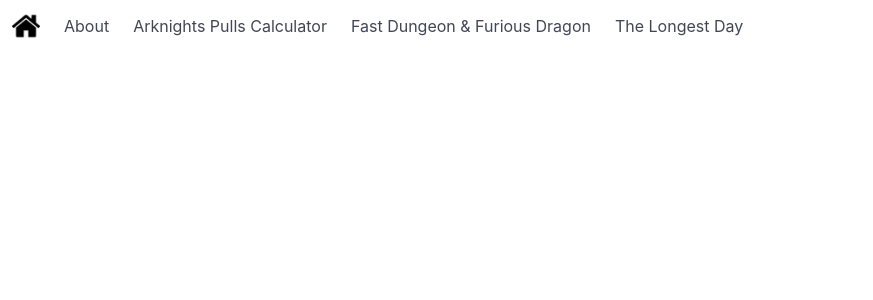
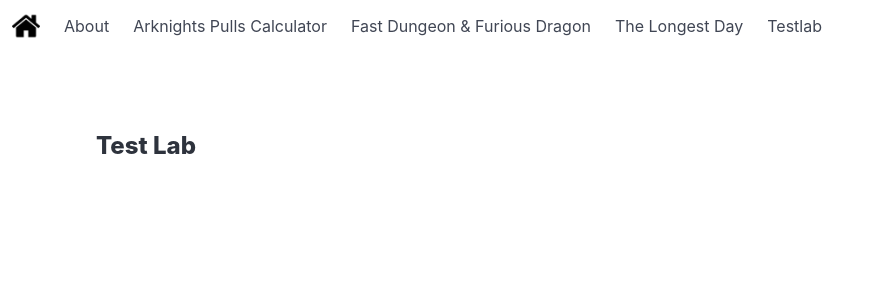
Before and after one commit to vinny-the-bird/dragndropkick, a Vue app: page /testlab in a window 1280 px wide. Shown: the top 300 px of the page, without its empty margins (0-873 px from the left). Built offline with nearby package versions, Linux system fonts and the light colour scheme.

Commit message:
added testlab tab and page

```diff
--- a/src/components/NavBar.vue
+++ b/src/components/NavBar.vue
@@ -36,6 +36,10 @@
           >The Longest Day</RouterLink
         >
 
+        <RouterLink class="navbar-item" to="/testlab"
+          >Testlab</RouterLink
+        >
+
         <!-- <div class="navbar-item has-dropdown is-hoverable">
         <a class="navbar-link">
           Side projects
--- a/src/router/index.js
+++ b/src/router/index.js
@@ -5,12 +5,13 @@ import About from "@/views/About.vue";
 import ArkPullsCalculator from "@/views/ArkPullsCalculator.vue";
 import FDnFD from "@/views/FDnFD.vue";
 import TheLongestDay from "@/views/TheLongestDay.vue";
+import Testlab from "@/views/Testlab.vue";
 
 const routes = [
   { path: "/", name: "Home", component: Home },
   { path: "/about", name: "About", component: About },
   {
-    path: "/apc",
+    path: "/arknights-pulls-calculator",
     name: "Arknights Pulls Calculator",
     component: ArkPullsCalculator,
   },
@@ -24,6 +25,11 @@ const routes = [
     name: "The Longest Day",
     component: TheLongestDay,
   },
+  {
+    path: "/testlab",
+    name: "Testlab",
+    component: Testlab,
+  },
 ];
 
 const router = createRouter({
--- /dev/null
+++ b/src/views/Testlab.vue
@@ -0,0 +1,17 @@
+<template>
+
+<div class="container">
+    <h1 class="title is-4">Test Lab</h1>
+
+</div>
+</template>
+
+<script setup>
+
+</script>
+
+<style scoped>
+.container {
+  padding: 2rem;
+}
+</style>
```
